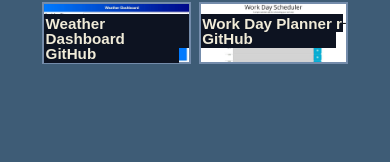
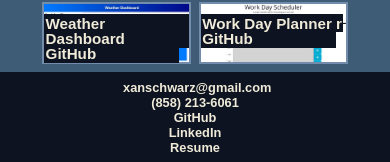
Before and after one commit to xanschwarz/react_portfolio, a React (Create React App) app: page / in a window 390 px wide. Shown: the part 806-968 px from the top of the page. Before the commit the page ends 878 px from the top, so only its background shows below. Built offline with nearby package versions, Linux system fonts and the light colour scheme.

Commit message:
Footer added. NavBar changed to Header, changes made where appropriate throughout.

```diff
--- a/src/App.js
+++ b/src/App.js
@@ -1,14 +1,16 @@
 import React from 'react';
-import NavBar from './components/NavBar/NavBar';
+import Header from './components/Header/Header';
+import Footer from './components/Footer/Footer';
 import AboutMe from './components/pages/AboutMe/AboutMe';
 import Portfolio from './components/pages/Portfolio/Portfolio';
 
 export default function App() {
   return (
     <div>
-      <NavBar />
+      <Header />
       <AboutMe />
       <Portfolio />
+      <Footer />
     </div>
   );
 }
--- /dev/null
+++ b/src/components/Footer/Footer.css
@@ -0,0 +1,48 @@
+/* Set flex, color, and spacing properties for the footer and contained elements. */
+footer {
+  display: flex;
+  justify-content: center;
+  padding: 2%;
+  background-color: var(--darkest);
+}
+
+footer ul {
+  display: flex;
+  justify-content: space-between;
+  min-width: 600px;
+}
+
+footer a,
+li {
+  color: var(--lightest);
+  font-weight: bold;
+  text-decoration: none;
+}
+
+a:hover {
+  color: var(--mid);
+}
+
+/* Following are the media queries for Responsive Design. Effort was made to only set or change necessary attributes.
+For the phone screen sizes a different layout was set to allow a better flow for the user. */
+/* Below is for large smartphones. Tablets (max-width: 992px) were found to be satisfactory with the full screen layout at this time. */
+@media screen and (max-width: 768px) {
+  footer ul {
+    font-size: 90%;
+    display: block;
+    text-align: center;
+    min-width: auto;
+  }
+
+  footer li {
+    margin: 1.5%;
+  }
+}
+
+/* Small smartphones */
+/* The layout from the large smartphones was found to be satisfactory for small smartphones as well. Sizes were adjusted to accommodate. */
+@media screen and (max-width: 576px) {
+  footer ul {
+    font-size: 80%;
+  }
+}
--- /dev/null
+++ b/src/components/Footer/Footer.js
@@ -0,0 +1,27 @@
+import React from 'react';
+import './Footer.css';
+
+export default function Footer({ currentPage, handlePageChange }) {
+  return (
+    <div>
+      {/* The footer includes a list of my contact information. */}
+      <footer>
+        <ul id="ContactMe">
+          <li>xanschwarz@gmail.com</li>
+          <li>(858) 213-6061</li>
+          <li>
+            <a href="https://github.com/xanschwarz/">GitHub</a>
+          </li>
+          <li>
+            <a href="https://www.linkedin.com/in/alexander-schwarz-web-dev/">
+              LinkedIn
+            </a>
+          </li>
+          <li>
+            <a href="./assets/resume/resume.pdf">Resume</a>
+          </li>
+        </ul>
+      </footer>
+    </div>
+  );
+}
--- a/src/components/NavBar/NavBar.css
+++ b/src/components/Header/Header.css
@@ -32,7 +32,6 @@
 For the phone screen sizes a different layout was set to allow a better flow for the user. */
 /* Below is for large smartphones. Tablets (max-width: 992px) were found to be satisfactory with the full screen layout at this time. */
 @media screen and (max-width: 768px) {
-  /* The profile image and text sizes were decreased and the layout was changed to a more vertical flow to accommodate the smaller screen size. */
   header {
     display: block;
     text-align: center;
--- a/src/components/NavBar/NavBar.js
+++ b/src/components/Header/Header.js
@@ -1,5 +1,5 @@
 import React from 'react';
-import './NavBar.css';
+import './Header.css';
 
 // export default function NavTabs({ currentPage, handlePageChange }) {
 //   return (
@@ -44,7 +44,7 @@
 //   );
 // }
 
-export default function NavTabs({ currentPage, handlePageChange }) {
+export default function Header({ currentPage, handlePageChange }) {
   return (
     <header>
       <h1>Xander Schwarz</h1>
--- a/src/components/pages/Portfolio/Portfolio.css
+++ b/src/components/pages/Portfolio/Portfolio.css
@@ -91,7 +91,6 @@
 For the phone screen sizes a different layout was set to allow a better flow for the user. */
 /* Below is for large smartphones. Tablets (max-width: 992px) were found to be satisfactory with the full screen layout at this time. */
 @media screen and (max-width: 768px) {
-  /* The profile image and text sizes were decreased and the layout was changed to a more vertical flow to accomodate the smaller screen size. */
   #MyWork {
     flex-wrap: wrap;
     font-size: 95%;
```
